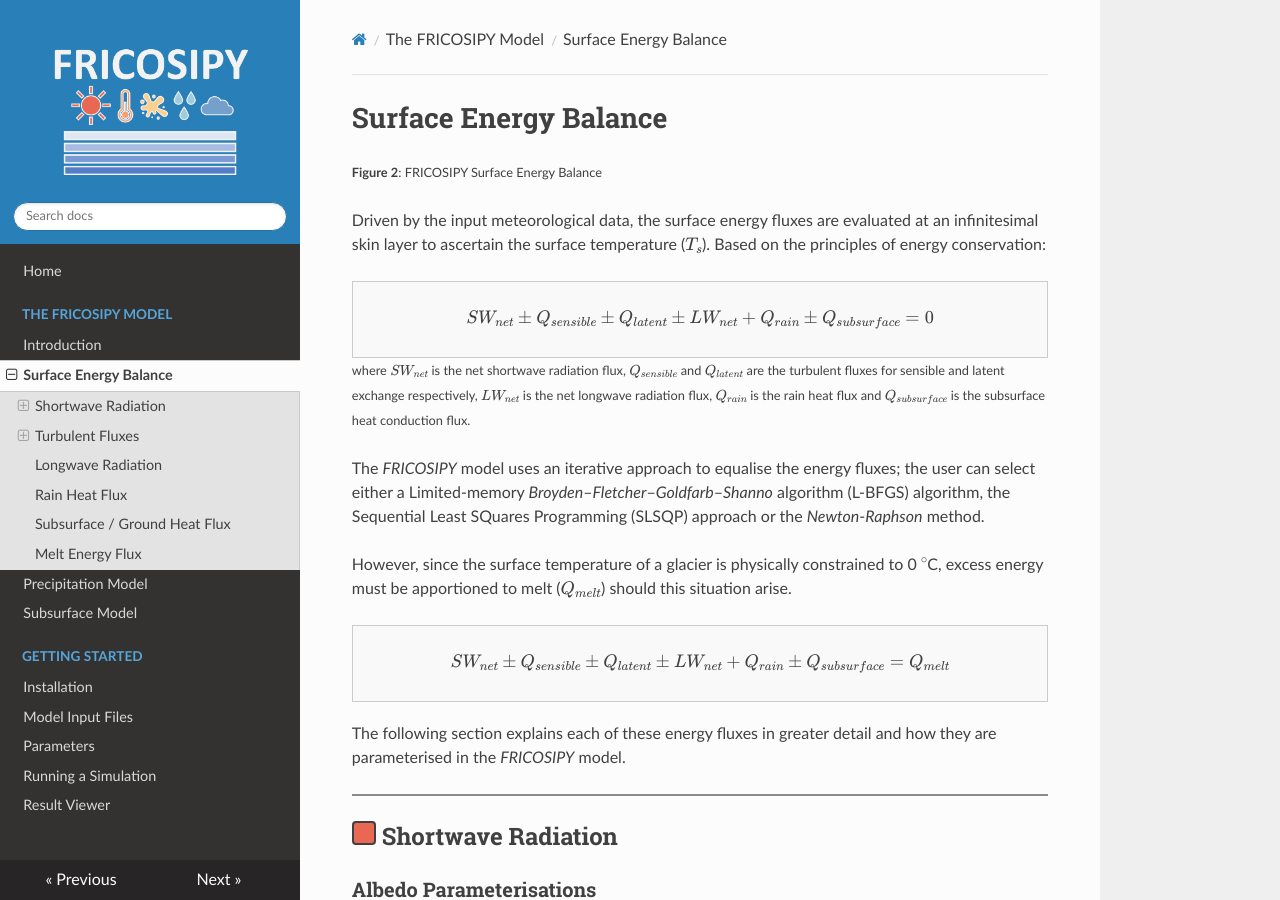
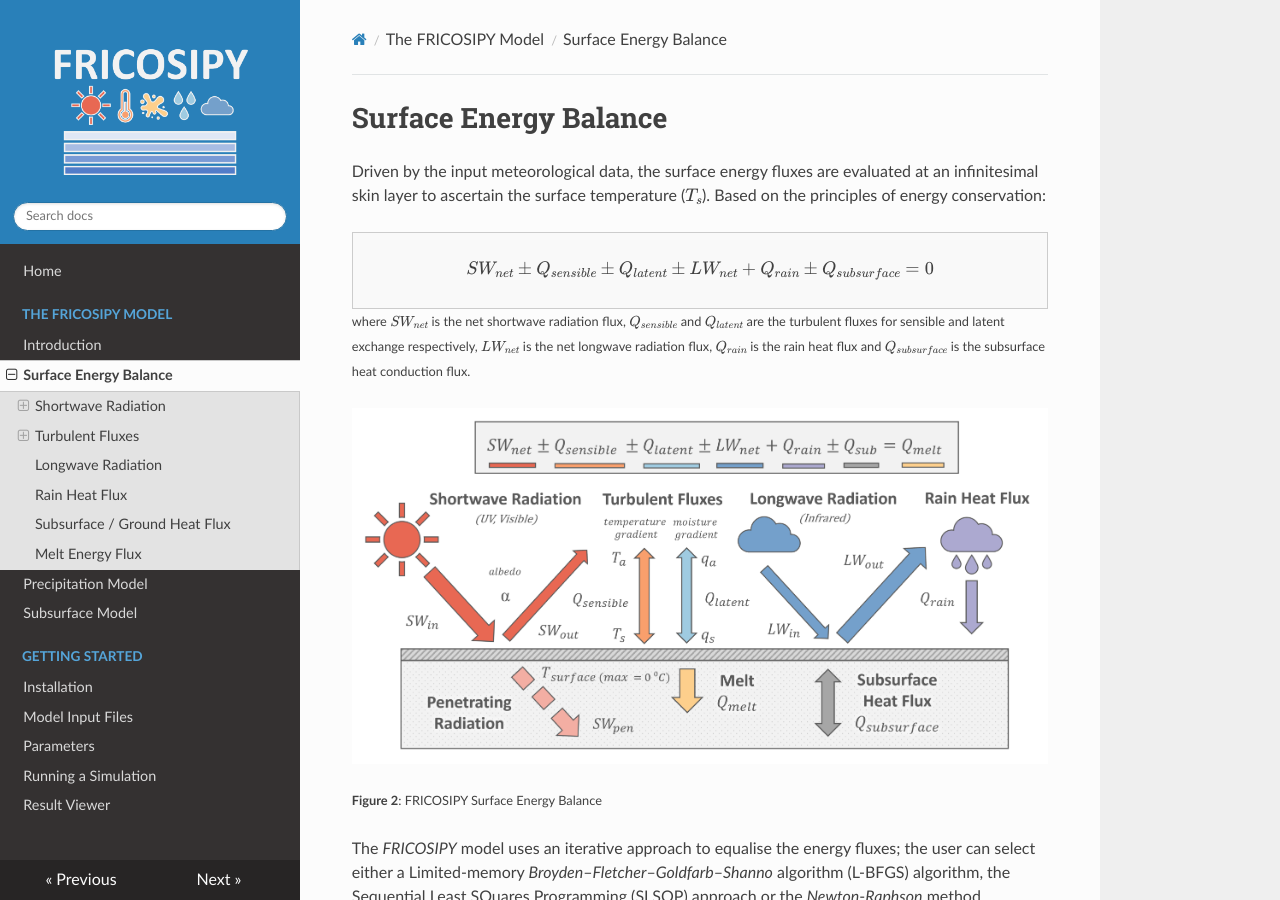
Before and after one commit to MarcusGastaldello/FRICOSIPY, an MkDocs documentation site: the page built from docs/surface_energy_balance.md, in a window 1280 px wide and 900 px high. Built offline with MkDocs 1.6.1, drawn with Linux system fonts in a browser that asks for light colours; nearby versions of some CDN libraries.

Commit message:
Update surface_energy_balance.md

```diff
--- a/docs/surface_energy_balance.md
+++ b/docs/surface_energy_balance.md
@@ -11,6 +9,10 @@
 </div>
 
 <small>where $SW_{net}$  is the net shortwave radiation flux, $Q_{sensible}$  and $Q_{latent}$  are the turbulent fluxes for sensible and latent exchange respectively, $LW_{net}$  is the net longwave radiation flux, $Q_{rain}$  is the rain heat flux and $Q_{subsurface}$  is the subsurface heat conduction flux.</small>
+
+![Alt text](images/FRICOSIPY_SEB.png)
+
+<small> **Figure 2**: FRICOSIPY Surface Energy Balance </small>
 
 The *FRICOSIPY* model uses an iterative approach to equalise the energy fluxes; the user can select either a Limited-memory *Broyden*–*Fletcher*–*Goldfarb*–*Shanno* algorithm (L-BFGS) algorithm, the Sequential Least SQuares Programming (SLSQP) approach or the *Newton*-*Raphson* method.
 
```
Also changed, not shown: other parts of docs/surface_energy_balance.md (+0 -2 lines).
